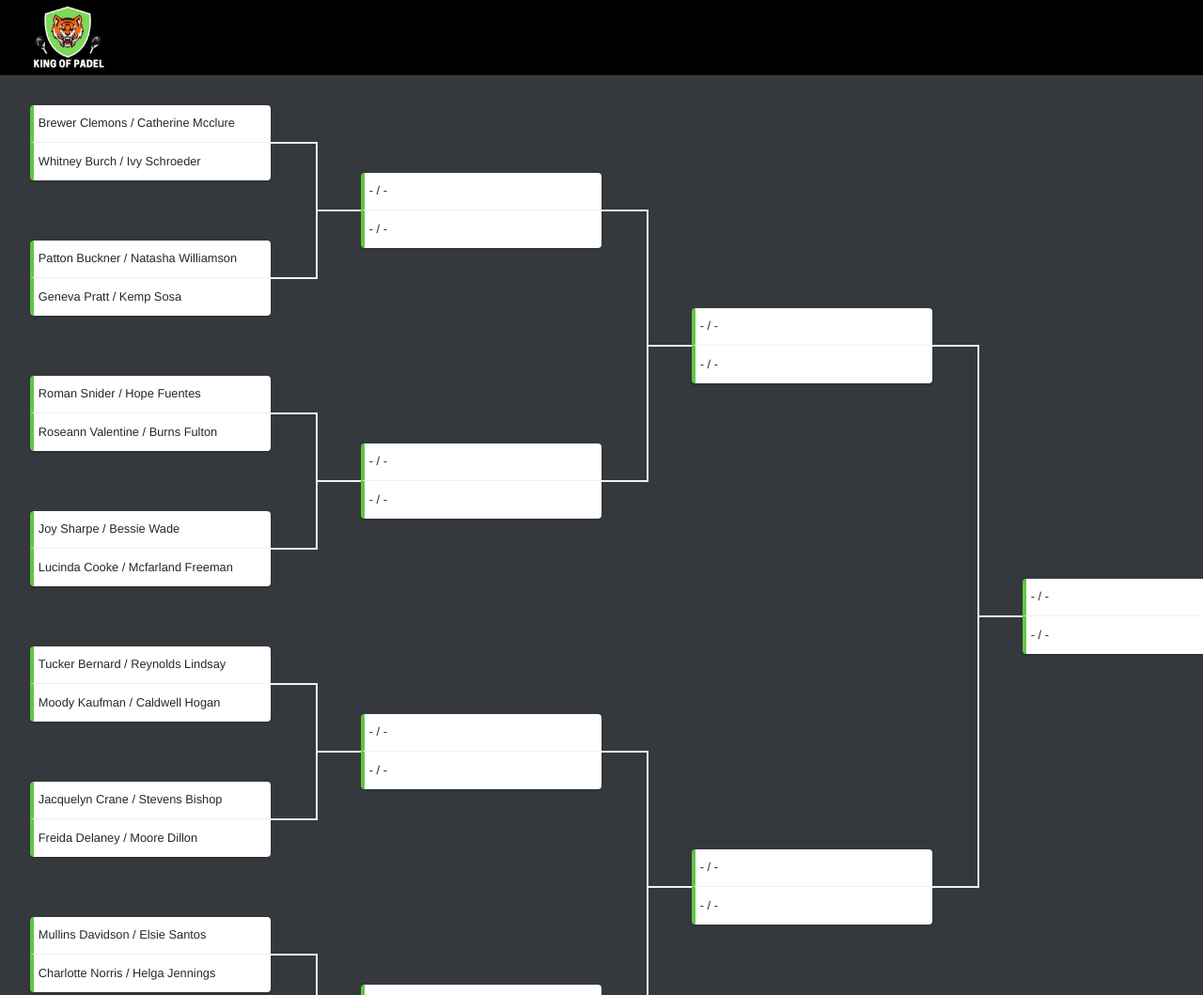
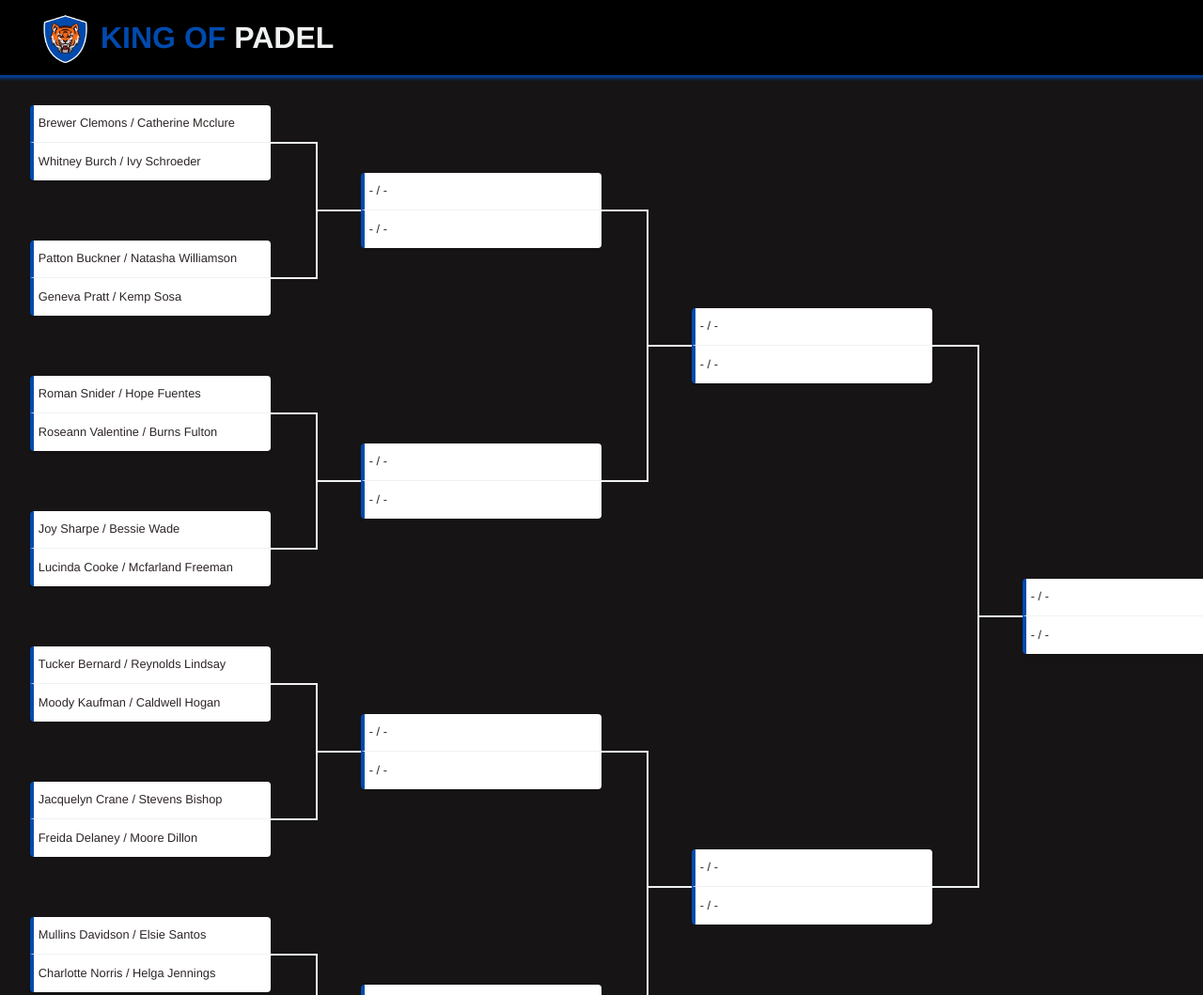
Before and after one commit to McManus68/gatsby-tournament-generator, a Gatsby site: page / in a window 1280 px wide. Shown: the top 1059 px of the page at 94% size. Built offline with nearby package versions, Linux system fonts and the light colour scheme; Gatsby itself is replaced by a stand-in of ours.

Commit message:
commit before refacto

```diff
--- a/package.json
+++ b/package.json
@@ -15,6 +15,8 @@
     "clean": "gatsby clean"
   },
   "dependencies": {
+    "@material-ui/core": "^4.11.3",
+    "@material-ui/icons": "^4.11.2",
     "babel-plugin-styled-components": "^1.12.0",
     "gatsby": "^3.2.1",
     "gatsby-plugin-gatsby-cloud": "^2.2.0",
--- a/src/components/bracket/index.js
+++ b/src/components/bracket/index.js
@@ -1,6 +1,6 @@
 import React, { useContext, createContext } from 'react';
 import {
-  Container,
+  Bracket,
   Round,
   Matchup,
   Teams,
@@ -11,7 +11,7 @@ import {
 
 const BracketContext = createContext({ rounds: 0 });
 const RoundContext = createContext(0);
-const MatchupContext = createContext(0);
+const MatchupContext = createContext({});
 
 Bracket.MatchupMerger = function BracketMatchupMerger() {
   const { rounds } = useContext(BracketContext);
@@ -45,19 +45,38 @@ Bracket.Matchup = function BracketMatchup({ matchup }) {
 Bracket.Teams = function BracketTeams({ matchup }) {
   return (
     <Teams>
-      <Bracket.Team isFirst={true} team={matchup.team1} />
-      <Bracket.Team isFirst={false} team={matchup.team2} />
+      <Bracket.Team index={0} team={matchup.team1} matchup={matchup} />
+      <Bracket.Team index={1} team={matchup.team2} matchup={matchup} />
     </Teams>
   );
 };
 
-Bracket.Team = function BracketTeam({ team, isFirst }) {
+Bracket.Team = function BracketTeam({ team, index, matchup }) {
+  let status;
+  if (matchup.played) {
+    status = matchup.winner === index ? 'W' : 'L';
+  }
   const getTeamName = (team) => {
     if (team.players) {
       return team.players[0].name + ' / ' + team.players[1].name;
     } else return '- / -';
   };
-  return <Team firstTeam={isFirst}>{getTeamName(team)}</Team>;
+
+  const setWinner = () => {
+    console.log('matchup before', matchup);
+    if (!matchup.playable) return;
+    console.log('test');
+    matchup.played = true;
+    matchup.playable = false;
+    matchup.winner = index;
+    console.log('matchup after', matchup);
+  };
+
+  return (
+    <Team index={index} status={status} matchup={matchup} onClick={setWinner}>
+      {getTeamName(team)}
+    </Team>
+  );
 };
 
 Bracket.Round = function BracketRound({ round }) {
@@ -74,10 +93,10 @@ Bracket.Round = function BracketRound({ round }) {
   );
 };
 
-export default function Bracket({ bracket }) {
+export default function BracketComponent({ bracket }) {
   return (
     <BracketContext.Provider value={{ rounds: bracket.rounds.length }}>
-      <Container rounds={bracket.rounds.length}>
+      <Bracket rounds={bracket.rounds.length}>
         {bracket.rounds.map((round, i) => {
           return (
             <RoundContext.Provider key={i} value={i}>
@@ -85,7 +104,7 @@ export default function Bracket({ bracket }) {
             </RoundContext.Provider>
           );
         })}
-      </Container>
+      </Bracket>
     </BracketContext.Provider>
   );
 }
--- a/src/components/bracket/styles/bracket.js
+++ b/src/components/bracket/styles/bracket.js
@@ -12,7 +12,7 @@ function computeHeight(props) {
   }) * ${Math.pow(2, props.round)})`;
 }
 
-export const Container = styled.div`
+export const Bracket = styled.div`
   display: grid;
   grid-template-columns: repeat(
     ${(props) => props.rounds},
@@ -45,19 +45,31 @@ export const Team = styled.div`
   padding: 0 0.3rem;
   box-sizing: border-box;
   min-width: ${(props) => props.theme.bracket.teamWidth};
-  color: ${(props) => props.theme.bracket.fg};
-  border-left: 0.25rem solid ${(props) => props.theme.bracket.winner};
+  color: ${(props) =>
+    props.status === 'W' ? props.theme.bracket.winner : props.theme.bracket.fg};
+  border-left: 0.25rem solid
+    ${(props) =>
+      props.status === 'W' ? props.theme.bracket.winner : props.theme.primary};
   background: ${(props) => props.theme.bracket.bg};
   height: ${(props) => props.theme.bracket.teamHeight};
   box-shadow: 0 2px 2px 0 rgba(0, 0, 0, 0.12);
-  ${({ firstTeam }) =>
-    firstTeam
+  ${({ index }) =>
+    index === 0
       ? css`
           border-radius: 0.25rem 0.25rem 0 0;
         `
       : css`
           border-radius: 0 0 0.25rem 0.25rem;
         `}
+
+  ${({ matchup }) =>
+    matchup.playable &&
+    css`
+      cursor: pointer;
+      &:hover {
+        background: ${(props) => props.theme.bracket.winner};
+      }
+    `}
   &:nth-child(1) {
     border-bottom: thin solid ${(props) => props.theme.bracket.border};
   }
--- a/src/components/footer/index.js
+++ b/src/components/footer/index.js
@@ -1,6 +1,6 @@
 import React from 'react';
-import { Container } from './styles/footer';
+import { Footer } from './styles/footer';
 
-export default function Footer() {
-  return <Container></Container>;
+export default function FooterComponent() {
+  return <Footer></Footer>;
 }
--- a/src/components/footer/styles/footer.js
+++ b/src/components/footer/styles/footer.js
@@ -1,6 +1,6 @@
-import styled, { css } from 'styled-components/macro';
+import styled from 'styled-components/macro';
 
-export const Container = styled.div`
+export const Footer = styled.div`
   display: flex;
   box-sizing: border-box;
   align-items: center;
--- a/src/components/header/index.js
+++ b/src/components/header/index.js
@@ -1,15 +1,26 @@
 import React from 'react';
-import { Container, Logo } from './styles/header';
-import logo from '../../images/logo.png';
+import { Header, Logo, Button, Title } from './styles/header';
+import logo from '../../images/logo3.png';
 
-export default function Header() {
+export default function HeaderComponent() {
   return (
-    <Container>
+    <Header>
       <Header.Logo />
-    </Container>
+      <Header.Title>
+        King Of <span>Padel</span>
+      </Header.Title>
+    </Header>
   );
 }
 
 Header.Logo = function HeaderLogo() {
   return <Logo src={logo} />;
 };
+
+Header.Title = function HeaderTitle({ children }) {
+  return <Title>{children}</Title>;
+};
+
+Header.Button = function HeaderButton({ children, ...restProps }) {
+  return <Button {...restProps}>{children}</Button>;
+};
--- a/src/components/header/styles/header.js
+++ b/src/components/header/styles/header.js
@@ -1,15 +1,31 @@
 import styled, { css } from 'styled-components/macro';
 
-export const Container = styled.div`
+import MatButton from '@material-ui/core/Button';
+
+export const Header = styled.header`
   display: flex;
   box-sizing: border-box;
   align-items: center;
   height: 80px;
   padding: 0rem 2rem;
   background: ${(props) => props.theme.header.bg};
+  box-shadow: 0px 0px 4px 3px ${(props) => props.theme.primary};
 `;
 
 export const Logo = styled.img`
-  width: 80px;
+  width: 75px;
   height: auto;
 `;
+
+export const Button = styled(MatButton)`
+  color: white;
+`;
+
+export const Title = styled.h1`
+  color: ${(props) => props.theme.primary};
+  text-transform: uppercase;
+
+  span {
+    color: ${(props) => props.theme.fg};
+  }
+`;
--- /dev/null
+++ b/src/components/layout/index.js
@@ -0,0 +1,14 @@
+import React from 'react';
+import { Layout } from './styles/layout';
+import Header from '../header';
+import Footer from '../footer';
+
+export default function LayoutComponent({ children }) {
+  return (
+    <Layout>
+      <Header />
+      <main>{children}</main>
+      <Footer />
+    </Layout>
+  );
+}
--- /dev/null
+++ b/src/components/layout/styles/layout.js
@@ -0,0 +1,3 @@
+import styled from 'styled-components/macro';
+
+export const Layout = styled.div``;
--- a/src/pages/index.js
+++ b/src/pages/index.js
@@ -1,50 +1,18 @@
 import * as React from 'react';
 import Theme from '../theme';
 import Bracket from '../components/bracket';
+import Layout from '../components/layout';
 import 'normalize.css';
-import JSONData from '../content/teams_16.json';
-import Header from '../components/header';
-import Footer from '../components/footer';
+import generateBracket from '../utils/bracket-service';
 
-console.log(JSONData);
-
-const generateBracket = (teams) => {
-  console.log('teams length', teams.length);
-  // Nombre de rounds
-  const rounds = Math.floor(Math.log(teams.length) / Math.log(2));
-  console.log('rounds length', rounds);
-  // Initialisation de l'objet bracket
-  let bracket = { rounds: new Array(rounds) };
-  for (let i = 0; i < rounds; i++) {
-    let matchups = Math.floor(teams.length / Math.pow(2, i + 1));
-    console.log('matchups on round ' + i, matchups);
-    bracket.rounds[i] = { matchups: new Array(matchups) };
-    //
-    for (let j = 0; j < bracket.rounds[i].matchups.length; j++) {
-      bracket.rounds[i].matchups[j] = { team1: {}, team2: {} };
-    }
-  }
-
-  // Positionnement des équipes pour le premier round
-  for (let i = 0; i < bracket.rounds[0].matchups.length; i++) {
-    bracket.rounds[0].matchups[i] = {
-      team1: teams[i],
-      team2: teams[teams.length - (i + 1)],
-    };
-  }
-  return bracket;
-};
-
-let bracket = generateBracket(JSONData);
-
-console.log('bracket', bracket);
+let bracket = generateBracket();
 
 const IndexPage = () => {
   return (
     <Theme>
-      <Header />
-      <Bracket bracket={bracket}></Bracket>
-      <Footer />
+      <Layout>
+        <Bracket bracket={bracket}></Bracket>
+      </Layout>
     </Theme>
   );
 };
--- a/src/theme/index.js
+++ b/src/theme/index.js
@@ -6,7 +6,7 @@ const GlobalStyles = createGlobalStyle`
     font-family: 'Helvetica Neue', Helvetica, Arial, sans-serif;
     -webkit-font-smoothing: antialiased;
     -moz-osx-font-smoothing: grayscale;
-    background-color: #35383C;
+    background-color: #161414;
     color: white;
     font-size: 1rem;
   }
@@ -14,6 +14,8 @@ const GlobalStyles = createGlobalStyle`
 
 const Theme = ({ children }) => {
   const theme = {
+    primary: '#004AAD',
+    fg: '#f0f2f2',
     bracket: {
       bg: 'white',
       fg: '#2d2525',
--- /dev/null
+++ b/src/utils/bracket-service.js
@@ -0,0 +1,34 @@
+import teams from '../content/teams_16.json';
+
+export default function generateBracket() {
+  console.log('teams length', teams.length);
+  // Nombre de rounds
+  const rounds = Math.floor(Math.log(teams.length) / Math.log(2));
+  console.log('rounds length', rounds);
+  // Initialisation de l'objet bracket
+  let bracket = { rounds: new Array(rounds) };
+  for (let i = 0; i < rounds; i++) {
+    let matchups = Math.floor(teams.length / Math.pow(2, i + 1));
+    console.log('matchups on round ' + i, matchups);
+    bracket.rounds[i] = { matchups: new Array(matchups) };
+    //
+    for (let j = 0; j < bracket.rounds[i].matchups.length; j++) {
+      bracket.rounds[i].matchups[j] = {
+        team1: {},
+        team2: {},
+      };
+    }
+  }
+
+  // Positionnement des équipes pour le premier round
+  for (let i = 0; i < bracket.rounds[0].matchups.length; i++) {
+    bracket.rounds[0].matchups[i] = {
+      team1: teams[i],
+      team2: teams[teams.length - (i + 1)],
+      playable: true,
+      played: false,
+      winner: -1,
+    };
+  }
+  return bracket;
+}
```
Also changed, not shown: src/images/logo2.png (added), src/images/logo3.png (added), 1 other file.
